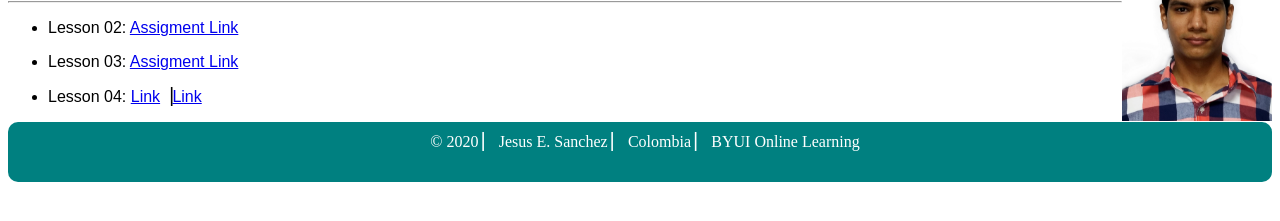
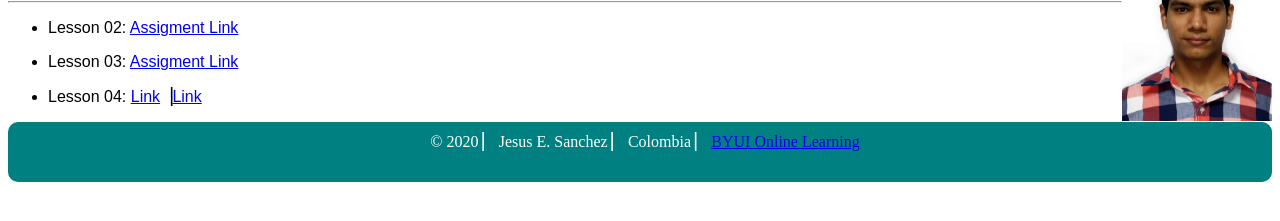
Before and after one commit to jesussanchez1389/jesussanchez.github.io, a plain HTML site: page index.html in a window 1280 px wide. Shown: the part 163-384 px from the top of the page. Drawn offline with Linux system fonts and the light colour scheme.

Commit message:
Add files via upload

```diff
--- a/index.html
+++ b/index.html
@@ -32,7 +32,7 @@
     </ul>
   </main>
   <footer>
-    <p>&copy; 2020 &#9615; Jesus E. Sanchez &#9615; Colombia &#9615; BYUI Online Learning</p>
+    <p>&copy; 2020 &#9615; Jesus E. Sanchez &#9615; Colombia &#9615; <a href="https://www.byui.edu/online">BYUI Online Learning</a></p>
     <div id='modified'></div>
 
   </footer>
```
